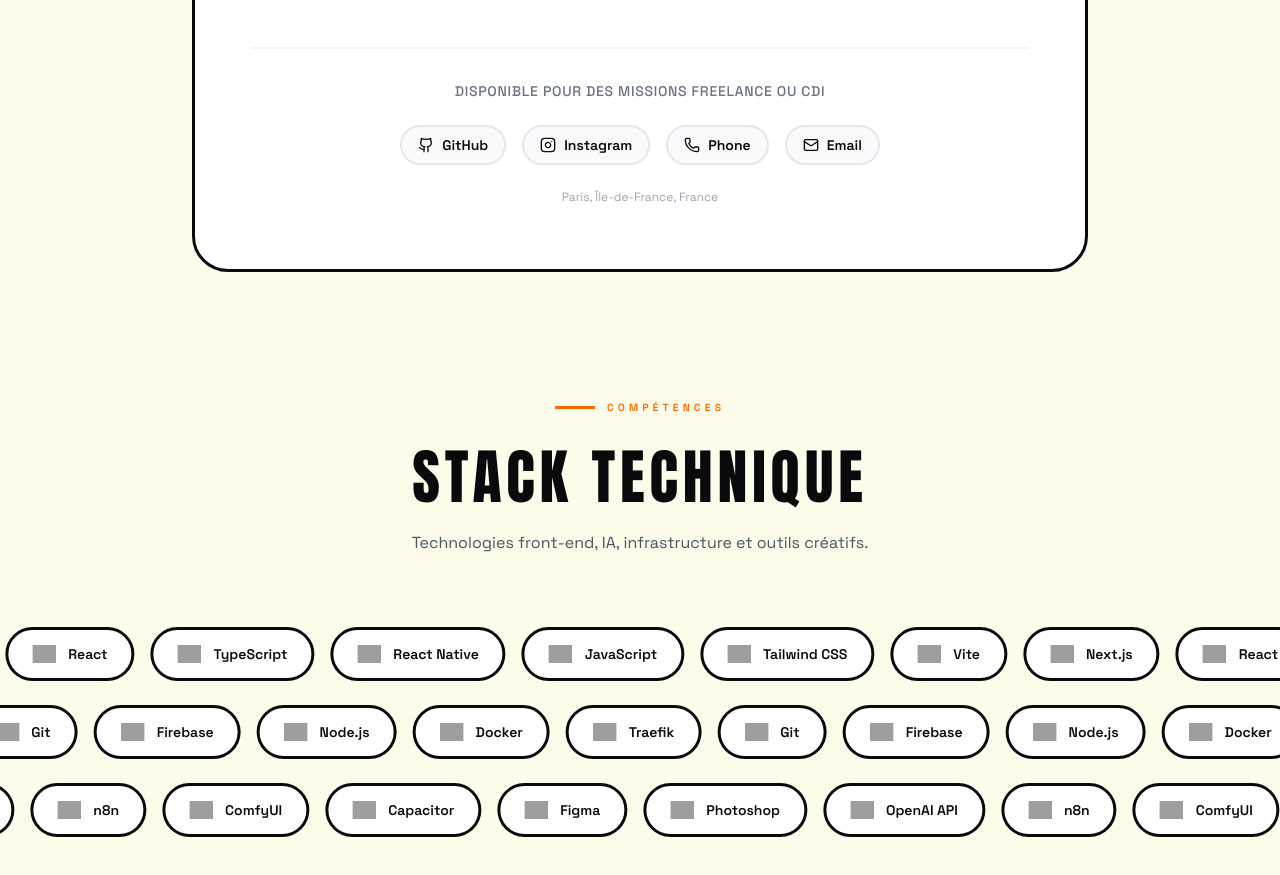
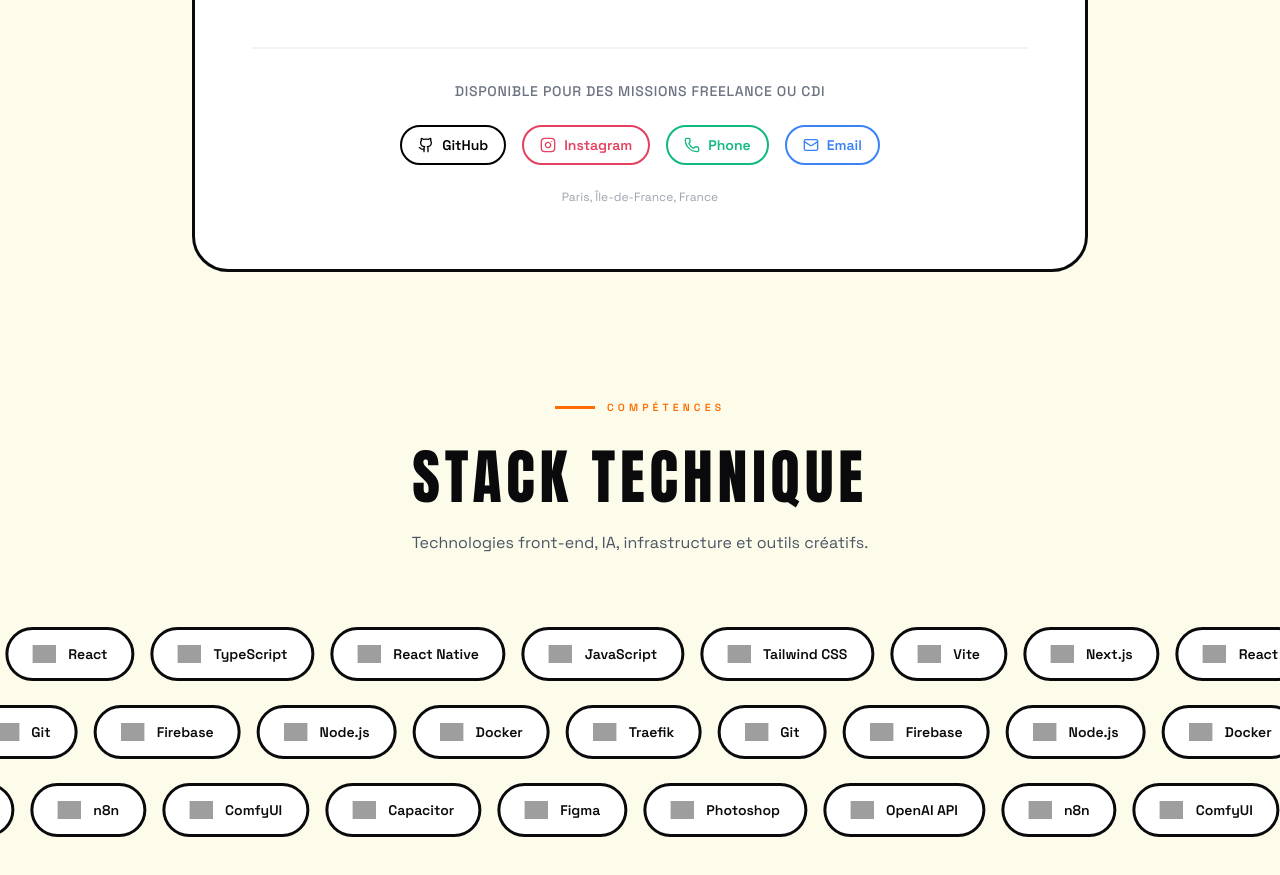
Before and after one commit to 1hake/champdavoine, a Next.js app: page / in a window 1280 px wide. Shown: the part 1040-1915 px from the top of the page. Built offline with nearby package versions, Linux system fonts and the light colour scheme; grey boxes are pictures that could not be loaded.

Commit message:
Add individual colors to social links in about section
Co-authored-by: 1hake <43337713+1hake@users.noreply.github.com>

```diff
--- a/components/AboutSection.tsx
+++ b/components/AboutSection.tsx
@@ -10,10 +10,10 @@ const AboutSection: React.FC = () => {
     ];
 
     const socials = [
-        { href: contactData.contact.socials.github, icon: Github, label: 'GitHub' },
-        { href: contactData.contact.socials.instagram, icon: Instagram, label: 'Instagram' },
-        { href: `tel:${contactData.contact.phone}`, icon: Phone, label: 'Phone' },
-        { href: `mailto:${contactData.contact.email}`, icon: Mail, label: 'Email' },
+        { href: contactData.contact.socials.github, icon: Github, label: 'GitHub', color: '#000000', hoverColor: '#333333' },
+        { href: contactData.contact.socials.instagram, icon: Instagram, label: 'Instagram', color: '#E4405F', hoverColor: '#C13584' },
+        { href: `tel:${contactData.contact.phone}`, icon: Phone, label: 'Phone', color: '#10b981', hoverColor: '#059669' },
+        { href: `mailto:${contactData.contact.email}`, icon: Mail, label: 'Email', color: '#3b82f6', hoverColor: '#2563eb' },
     ];
 
     const scrollToSection = (href: string) => {
@@ -65,7 +65,22 @@ const AboutSection: React.FC = () => {
                                         href={social.href}
                                         target={social.label === 'Phone' || social.label === 'Email' ? undefined : '_blank'}
                                         rel={social.label === 'Phone' || social.label === 'Email' ? undefined : 'noreferrer'}
-                                        className="group flex items-center gap-2 rounded-full border-[2px] border-gray-200 bg-gray-50 px-4 py-2 text-sm font-semibold text-[var(--color-ink)] transition-all duration-200 hover:border-[var(--color-neon)] hover:bg-[var(--color-neon)] hover:text-white"
+                                        className="group flex items-center gap-2 rounded-full border-[2px] px-4 py-2 text-sm font-semibold transition-all duration-200"
+                                        style={{
+                                            borderColor: social.color,
+                                            color: social.color,
+                                            backgroundColor: 'white'
+                                        }}
+                                        onMouseEnter={(e) => {
+                                            e.currentTarget.style.backgroundColor = social.color;
+                                            e.currentTarget.style.borderColor = social.hoverColor;
+                                            e.currentTarget.style.color = 'white';
+                                        }}
+                                        onMouseLeave={(e) => {
+                                            e.currentTarget.style.backgroundColor = 'white';
+                                            e.currentTarget.style.borderColor = social.color;
+                                            e.currentTarget.style.color = social.color;
+                                        }}
                                     >
                                         <social.icon className="h-4 w-4" />
                                         <span>{social.label}</span>
```
